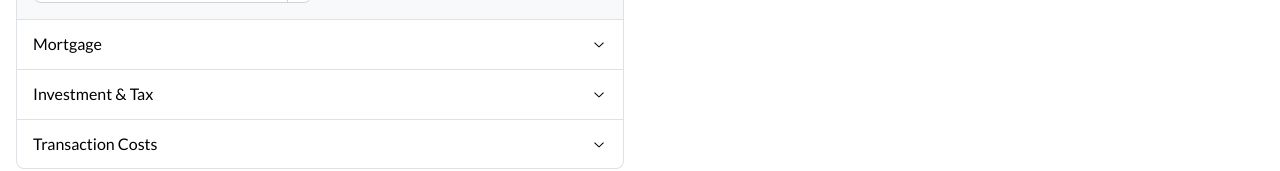
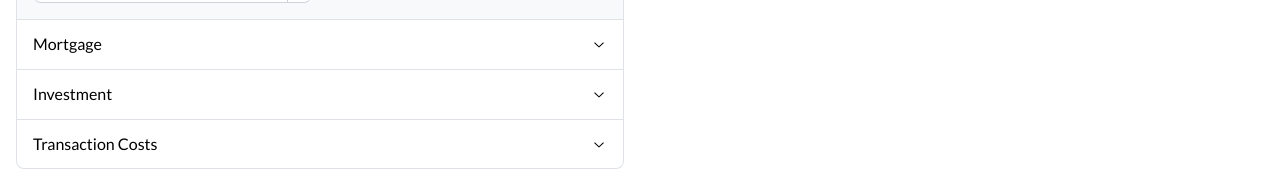
Before and after one commit to low-earth-orbit/rent-vs-buy, a Next.js app: page / in a window 1280 px wide. Shown: the part 689-860 px from the top of the page. Built offline with nearby package versions, Linux system fonts and the light colour scheme.

Commit message:
UI update (#19)
* Update readme

* Update form text

```diff
--- a/src/components/UserInputForm.tsx
+++ b/src/components/UserInputForm.tsx
@@ -383,18 +383,18 @@ export default function UserInputForm({
         </Accordion.Item>
 
         <Accordion.Item value="investment">
-          <Accordion.Control>Investment &amp; Tax</Accordion.Control>
+          <Accordion.Control>Investment</Accordion.Control>
           <Accordion.Panel>
             <SimpleGrid cols={{ base: 1, sm: 2 }}>
               {perturbed("investmentReturnRate", "investmentReturnSigma", {
                 label: "Total Portfolio Return",
                 helperText:
-                  "Expected pre-tax annual return, including dividends and capital gains. The default is based on long-term capital market assumptions for a diversified growth portfolio (XGRO).",
+                  "Expected pre-tax annualized return, including dividends and capital gains. The default is based on long-term capital market assumptions for a diversified growth portfolio (XGRO).",
               })}
               {perturbed("dividendYield", "dividendYieldSigma", {
                 label: "Dividend Yield",
                 helperText:
-                  "Portion of the total return paid as dividends each year, taxed annually. Remainder is capital appreciation deferred until sale. Capped at the portfolio return.",
+                  "Portion of the total return paid as dividends each year, taxed annually. Remainder is capital gain deferred until sale. Capped at the portfolio return.",
               })}
               <UserInputFormItem
                 id="capitalGainTaxRate"
@@ -409,7 +409,7 @@ export default function UserInputForm({
               <UserInputFormItem
                 id="dividendTaxRate"
                 label="Dividend Tax Rate"
-                helperText="Effective tax rate on annual dividends. Eligible Canadian dividends taxed at a lower rate; foreign dividends at marginal income tax rate."
+                helperText="Effective tax rate on annual dividends. Canadian dividends are taxed at a lower rate; foreign dividends at marginal income tax rate."
                 value={userInput.dividendTaxRate}
                 onChange={bind("dividendTaxRate")}
                 error={errors.dividendTaxRate}
```
Also changed, not shown: 1 other file (tests, documents, lock files or other folders).
